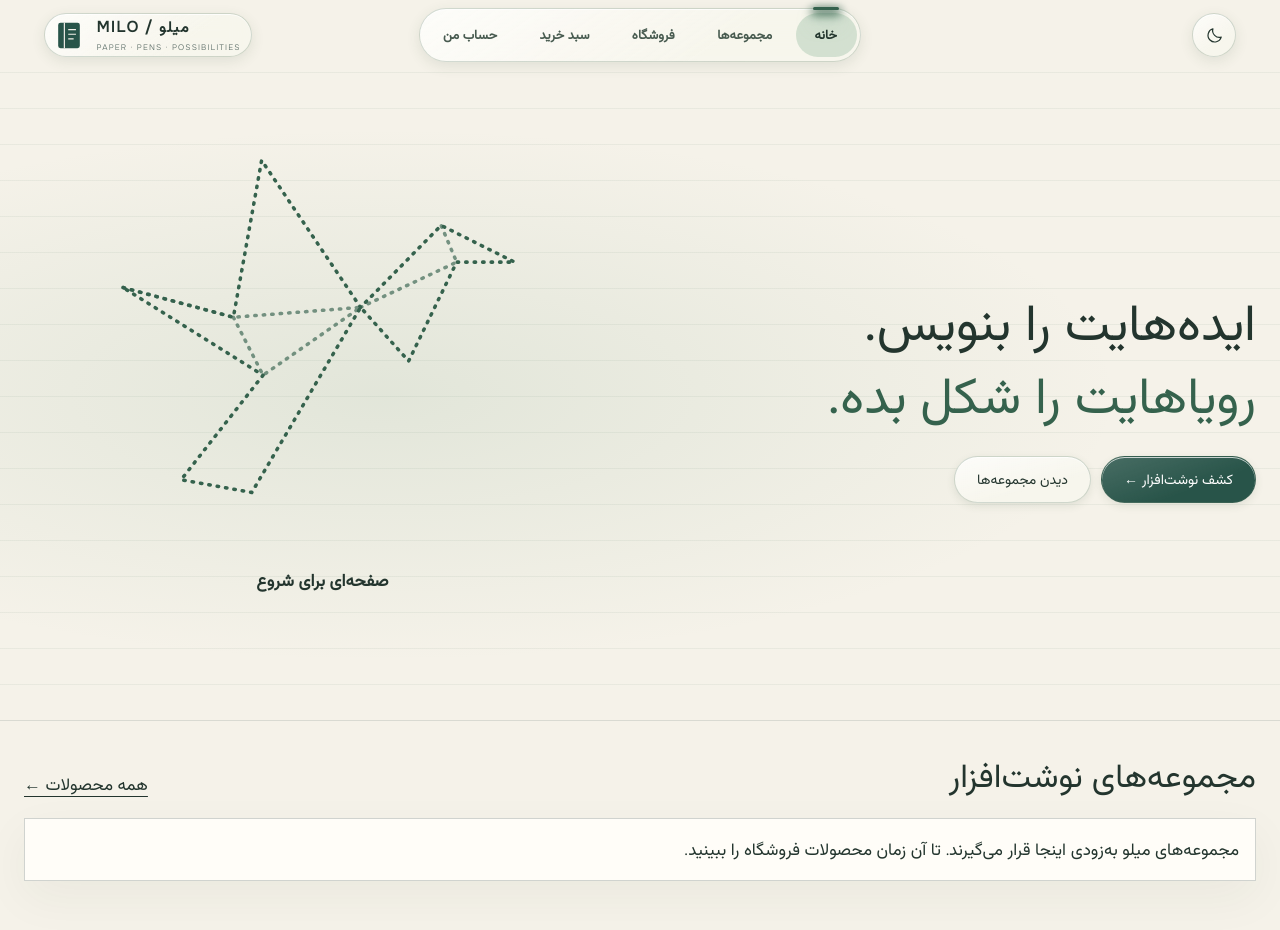
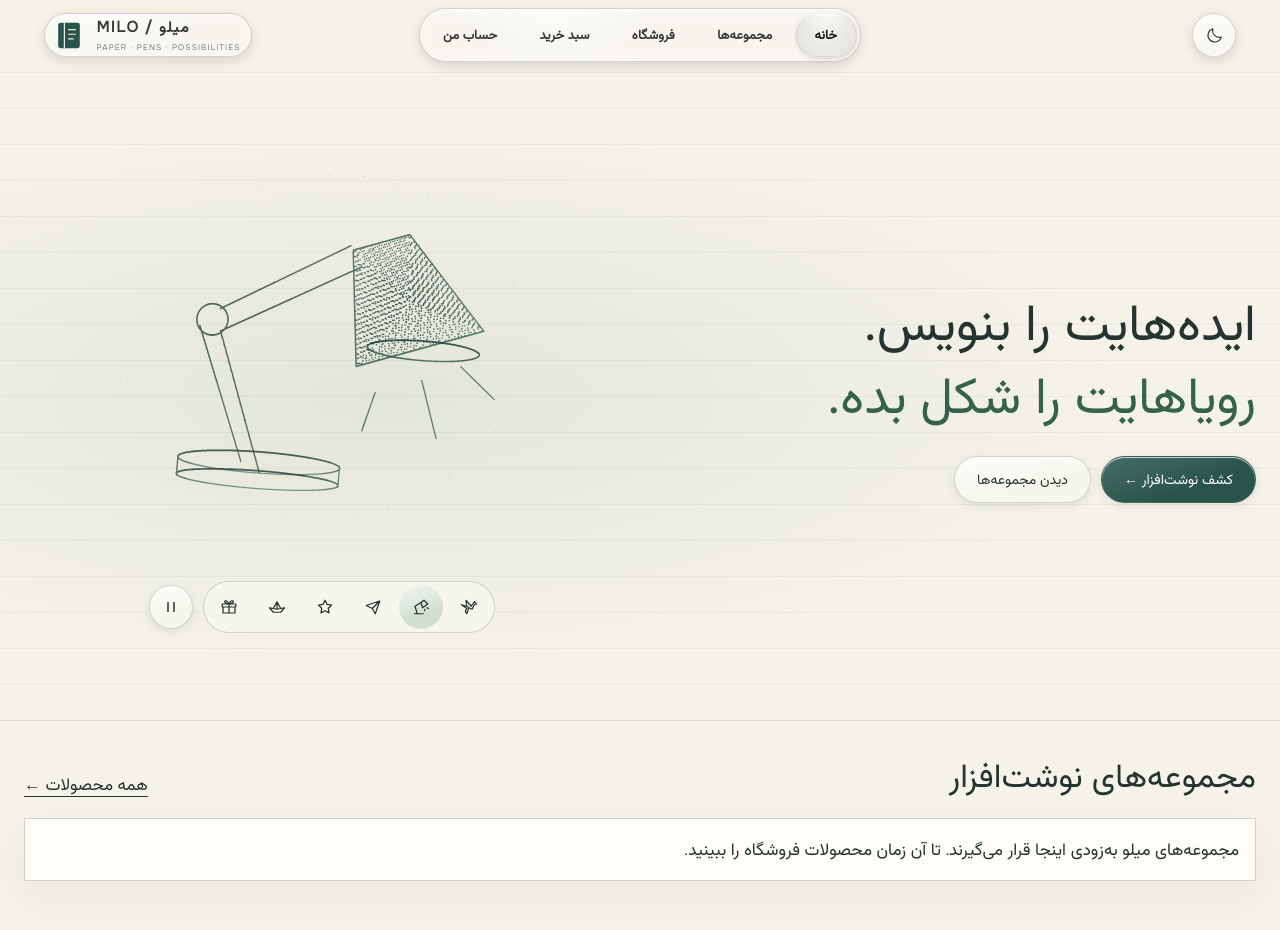
Before and after one commit to artin-k/MiloShop, an ASP.NET Core app: page / in a window 1280 px wide. Shown: the top 930 px of the page. Run offline with ASP.NET Core 8, Linux system fonts and the light colour scheme.

Commit message:
Restore dense hero animation and clear glass navigation

```diff
--- a/src/MiloShop.Web/Views/Home/Index.cshtml
+++ b/src/MiloShop.Web/Views/Home/Index.cshtml
@@ -1,4 +1,5 @@
 @model MiloShop.Web.ViewModels.Home.HomePageViewModel
+@inject Microsoft.AspNetCore.Mvc.ViewFeatures.IFileVersionProvider AssetVersions
 @{
     ViewData["Title"] = "میلو | کاغذ، قلم و ابزار خلاقیت";
     ViewData["Description"] = "نوشت‌افزار، دفتر، ابزار طراحی و لوازم میز کار در میلو؛ مشخصات را مقایسه کنید و انتخاب متناسب با کار خودتان را پیدا کنید.";
@@ -10,6 +11,10 @@
     <link rel="stylesheet" href="~/css/bookshelf.css" asp-append-version="true" />
 }
 @section Scripts {
+    @{
+        var shapeModule = AssetVersions.AddFileVersionToPath(Context.Request.PathBase, Url.Content("~/js/imagination-shapes.js"));
+    }
+    <!script type="importmap">@Json.Serialize(new { imports = new Dictionary<string, string> { ["milo-imagination-shapes"] = shapeModule } })</!script>
     <script type="module" src="~/js/imagination-orb.js" asp-append-version="true"></script>
     @if (Model.Collections.Count > 0)
     {
--- a/src/MiloShop.Web/Views/Home/_ImaginationOrb.cshtml
+++ b/src/MiloShop.Web/Views/Home/_ImaginationOrb.cshtml
@@ -1,16 +1,20 @@
 <div class="imagination-orb" data-imagination-orb>
     <div class="orb-stage">
-        <svg class="orb-fallback" viewBox="0 0 360 300" fill="none" aria-hidden="true">
-            <g stroke="currentColor" stroke-linecap="round" stroke-linejoin="round" stroke-width="2.5" stroke-dasharray="1 5">
-                <path d="M39 103L117 124 137 13 207 117 264 59 316 85 275 85 241 155 207 117 130 248 80 239 138 165Z" />
-                <path d="M39 103L117 124 207 117 138 165 117 124M207 117L275 85 264 59" opacity=".65" />
+        <svg class="orb-fallback" viewBox="0 0 360 300" aria-hidden="true">
+            <defs>
+                <pattern id="orb-paper-dots" width="4.5" height="4.5" patternUnits="userSpaceOnUse" patternTransform="rotate(14)">
+                    <circle cx="1" cy="1" r=".85" fill="currentColor" />
+                </pattern>
+            </defs>
+            <g fill="url(#orb-paper-dots)">
+                <path d="M39 100 114 127 144 178Z M114 127 115 23 160 69Z M114 127 160 69 197 136Z" opacity=".60" />
+                <path d="M114 127 197 136 144 178Z M144 178 65 243 151 217Z M144 178 197 136 151 217Z" opacity=".90" />
+                <path d="M151 217 197 136 240 166Z M197 136 260 64 240 166Z" opacity=".7" />
+                <path d="M240 166 260 64 275 86Z M260 64 275 86 313 98Z" />
             </g>
         </svg>
         <canvas aria-hidden="true"></canvas>
     </div>
-    <figcaption class="orb-caption">
-        <strong id="imagination-title" data-orb-title>صفحه‌ای برای شروع</strong>
-    </figcaption>
     <div class="orb-controls" hidden>
         <div class="orb-steps" role="group" aria-label="شکل‌های خیال">
             <button type="button" data-orb-shape="bird" aria-label="پرندهٔ کاغذی" aria-pressed="true"><partial name="_Icon" model="@("bird")" /></button>
@@ -25,4 +29,4 @@
             <svg data-orb-play-icon viewBox="0 0 20 20" fill="none" aria-hidden="true" hidden><path d="m7 4 9 6-9 6V4Z" stroke="currentColor" stroke-width="1.5" /></svg>
         </button>
     </div>
-</figure>
+</div>
--- a/src/MiloShop.Web/wwwroot/css/liquid-glass.css
+++ b/src/MiloShop.Web/wwwroot/css/liquid-glass.css
@@ -38,7 +38,7 @@
 }
 .liquid-nav-host .nv-ico svg { width: 18px; height: 18px; }
 
-.commerce-page :is(.button, .btn, .milo-button, .theme-toggle, :where(.admin-nav) a, :where(.bookshelf-volumes) button, .orb-pause) {
+.commerce-page :is(.button, .btn, .milo-button, :where(.admin-nav) a, :where(.bookshelf-volumes) button, .orb-pause) {
     background: linear-gradient(165deg, var(--glass-shine), transparent 65%), var(--glass-face);
     border: 1px solid var(--glass-edge);
     box-shadow: inset 0 1px 0 var(--glass-shine), 0 3px 9px var(--glass-shadow);
@@ -47,7 +47,7 @@
     background: linear-gradient(160deg, #ffffff26, transparent 65%), var(--vermilion);
     color: #ffffff;
 }
-.commerce-page :is(.button, .btn, .milo-button, .theme-toggle, :where(.admin-nav) a, :where(.bookshelf-volumes) button, .orb-pause):enabled:hover,
+.commerce-page :is(.button, .btn, .milo-button, :where(.admin-nav) a, :where(.bookshelf-volumes) button, .orb-pause):enabled:hover,
 .commerce-page :is(a.button, a.btn, .admin-nav a):hover,
 .commerce-page :is(.bookshelf-volumes button[aria-pressed="true"], .orb-steps button[aria-pressed="true"]) {
     background: linear-gradient(160deg, var(--glass-shine), transparent 65%), var(--glass-selected);
@@ -104,21 +104,41 @@ body.commerce-page { --nav-h: 70px; }
     stroke-linejoin: round;
     stroke-linecap: round;
 }
-/* Tubelight navigation uses the live Razor routes and one sliding highlight. */
+/* The storefront header samples the page through neutral glass. */
 .commerce-page .nav {
+    --header-glass: rgb(18 18 18 / .32);
+    --header-edge: rgb(255 255 255 / .27);
+    --header-shadow: rgb(0 0 0 / .30);
+    --header-sheen: rgb(255 255 255 / .29);
+    --header-lens: rgb(255 255 255 / .10);
+    --header-ink: #f0f0f0;
+    --header-ink-active: #fff;
     display: grid;
     grid-template-columns: 1fr auto 1fr;
     gap: clamp(8px, 2vw, 28px);
     pointer-events: none;
 }
+[data-theme="light"] .commerce-page .nav {
+    --header-glass: rgb(255 255 255 / .25);
+    --header-edge: rgb(90 90 90 / .24);
+    --header-shadow: rgb(35 35 35 / .14);
+    --header-sheen: rgb(255 255 255 / .60);
+    --header-lens: rgb(40 40 40 / .075);
+    --header-ink: #383838;
+    --header-ink-active: #171717;
+}
 .commerce-page .nav > :is(.brand, .theme-toggle),
 .commerce-page .tubelight-nav {
-    background: linear-gradient(145deg, var(--glass-shine), transparent 68%),
-        color-mix(in srgb, var(--glass-face) 88%, transparent);
-    border: 1px solid var(--glass-edge);
-    box-shadow: inset 0 1px var(--glass-shine), 0 4px 14px var(--glass-shadow);
-    -webkit-backdrop-filter: blur(14px) saturate(125%);
-    backdrop-filter: blur(14px) saturate(125%);
+    background:
+        radial-gradient(ellipse 114px 135% at var(--glass-x, 30%) var(--glass-y, 0%), var(--header-sheen), transparent 85%),
+        linear-gradient(to bottom, #ffffff38, transparent 30%, transparent 72%, #ffffff18),
+        var(--header-glass);
+    border: 1px solid var(--header-edge);
+    box-shadow: inset 0 1px 0 #ffffffa6, inset 0 -1px 1px #ffffff66,
+        inset 0 0 9px #ffffff2b, 0 4px 12px var(--header-shadow);
+    -webkit-backdrop-filter: blur(7px);
+    backdrop-filter: blur(7px);
+    color: var(--header-ink);
     pointer-events: auto;
 }
 .commerce-page .brand {
@@ -129,7 +149,6 @@ body.commerce-page { --nav-h: 70px; }
 }
 .commerce-page .theme-toggle { justify-self: end; }
 .commerce-page .tubelight-nav {
-    --tube-color: var(--ember);
     position: relative;
     isolation: isolate;
     gap: 4px;
@@ -145,18 +164,20 @@ body.commerce-page { --nav-h: 70px; }
     overflow: visible;
     border-radius: 999px;
     white-space: nowrap;
-    color: var(--bone-dim);
+    color: var(--header-ink);
 }
 .tubelight-nav .nav-label { height: auto; line-height: 1.4; font-weight: 600; }
 .tubelight-nav .nav-link:hover > .nav-label { transform: none; }
 .tubelight-nav .nav-link .milo-icon { display: none; }
 .tubelight-nav .nav-link:hover,
-.tubelight-nav .nav-link[aria-current] { color: var(--bone); }
-.tubelight-nav .nav-link:focus-visible { outline-offset: -2px; }
-.tubelight-nav .nav-link:hover { background: var(--line-soft); }
+.tubelight-nav .nav-link[aria-current] { color: var(--header-ink-active); }
+.tubelight-nav .nav-link:focus-visible { outline: 2px solid currentColor; outline-offset: -4px; }
+.tubelight-nav .nav-link:hover { background: #ffffff1a; }
 .tubelight-nav:not(.is-tracking) .nav-link[aria-current],
 .tubelight-lamp {
-    background: var(--glass-selected);
+    background: radial-gradient(ellipse at 50% 0%, var(--header-sheen), transparent 73%), var(--header-lens);
+    box-shadow: inset 0 1px 1px #ffffffd9, inset 0 -1px 1px #ffffff62,
+        inset 0 0 0 1px var(--header-edge), 0 2px 5px var(--header-shadow);
 }
 .tubelight-lamp {
     position: absolute;
@@ -176,13 +197,11 @@ body.commerce-page { --nav-h: 70px; }
 .tubelight-nav:not(.is-tracking) .nav-link[aria-current]::before {
     content: "";
     position: absolute;
-    inset: -6px auto auto 50%;
-    transform: translateX(-50%);
-    width: 26px;
-    height: 3px;
-    border-radius: 4px;
-    background: var(--tube-color);
-    box-shadow: 0 3px 10px 2px var(--tube-color), 0 12px 18px 1px var(--glass-selected);
+    inset: 1px 17% auto;
+    height: 2px;
+    border-radius: 100%;
+    background: linear-gradient(90deg, transparent, #fff, transparent);
+    box-shadow: 0 2px 7px #ffffff50;
 }
 @media (min-width: 821px) and (max-width: 1050px) {
     .commerce-page .brand-tx i { display: none; }
--- a/src/MiloShop.Web/wwwroot/js/imagination-orb.js
+++ b/src/MiloShop.Web/wwwroot/js/imagination-orb.js
@@ -1,5 +1,4 @@
 import { makeProj } from "../vendor/thinking-orbs/core.js";
-// Version this import when changing the controls and geometry together.
 import {
   PARTICLE_COUNT,
   SHAPE_NAMES,
@@ -7,7 +6,7 @@ import {
   MORPH_SECONDS,
   createShapes,
   blendShape,
-} from "./imagination-shapes.js?forms=2";
+} from "milo-imagination-shapes";
 
 const DEPTH_BANDS = 12;
 const ORBIT_DOTS = 36;
@@ -94,19 +93,25 @@ function mountImagination(root) {
     context.clearRect(0, 0, width, height);
     const size = Math.min(width, height);
     const time = clock;
-    const breathe = 1 + Math.sin(time * 1.3) * 0.025;
+    const breathe = 1 + Math.sin(time * 1.35) * 0.028;
+    const roll = Math.sin(time * 1.15) * 0.095;
+    const cx = width / 2 + Math.sin(time * 1.4) * size * 0.024;
+    const cy = height / 2 + Math.sin(time * 1.65) * size * 0.05;
     const project = makeProj(
-      -0.10 + Math.sin(time * 0.95) * 0.31,
-      0.04 + Math.sin(time * 0.78) * 0.13,
-      width / 2 + Math.sin(time * 0.96) * size * 0.022,
-      height / 2 + Math.sin(time * 1.22) * size * 0.04,
+      -0.12 + Math.sin(time * 1.05) * 0.42,
+      0.04 + Math.sin(time * 0.97) * 0.20,
+      0,
+      0,
       size * 0.365 * breathe,
     );
 
+    context.save();
+    context.translate(cx, cy);
+    context.rotate(roll);
     // Draw depth groups together to avoid sorting and filling thousands of times per frame.
     const bands = Array.from({ length: DEPTH_BANDS }, () => new Path2D());
     const orbit = new Path2D();
-    const radius = Math.max(0.56, size / 334);
+    const radius = Math.max(0.42, size / 535);
     for (let i = 0; i < ORBIT_DOTS; i++) {
       const angle = i / ORBIT_DOTS * FULL_TURN + time * 0.31;
       const wave = Math.sin(angle);
@@ -125,6 +130,7 @@ function mountImagination(root) {
       context.fillStyle = palette[i][dark ? "dark" : "light"];
       context.fill(band);
     }
+    context.restore();
   }
 
   function shouldRun() {
--- a/src/MiloShop.Web/wwwroot/js/milo.js
+++ b/src/MiloShop.Web/wwwroot/js/milo.js
@@ -32,6 +32,20 @@ if (menu) {
     const layout = new ResizeObserver(updateLamp);
     menu.querySelectorAll('a').forEach(link => layout.observe(link));
     requestAnimationFrame(() => menu.classList.add('is-animated'));
+
+    const reflectLight = matchMedia('(hover: hover) and (prefers-reduced-motion: no-preference)');
+    navigation.querySelectorAll('.brand, .tubelight-nav, .theme-toggle').forEach(surface => {
+        surface.addEventListener('pointermove', event => {
+            if (!reflectLight.matches) return;
+            const bounds = surface.getBoundingClientRect();
+            surface.style.setProperty('--glass-x', `${100 * (event.clientX - bounds.left) / bounds.width}%`);
+            surface.style.setProperty('--glass-y', `${100 * (event.clientY - bounds.top) / bounds.height}%`);
+        });
+        surface.addEventListener('pointerleave', () => {
+            surface.style.removeProperty('--glass-x');
+            surface.style.removeProperty('--glass-y');
+        });
+    });
 }
 
 document.addEventListener('keydown', event => {
```
Also changed, not shown: docs/imagination-hero.md (+3 -3 lines), docs/storefront-editing.md (+1 -1 lines), src/MiloShop.Web/wwwroot/js/imagination-shapes.js (+26 -34 lines).
